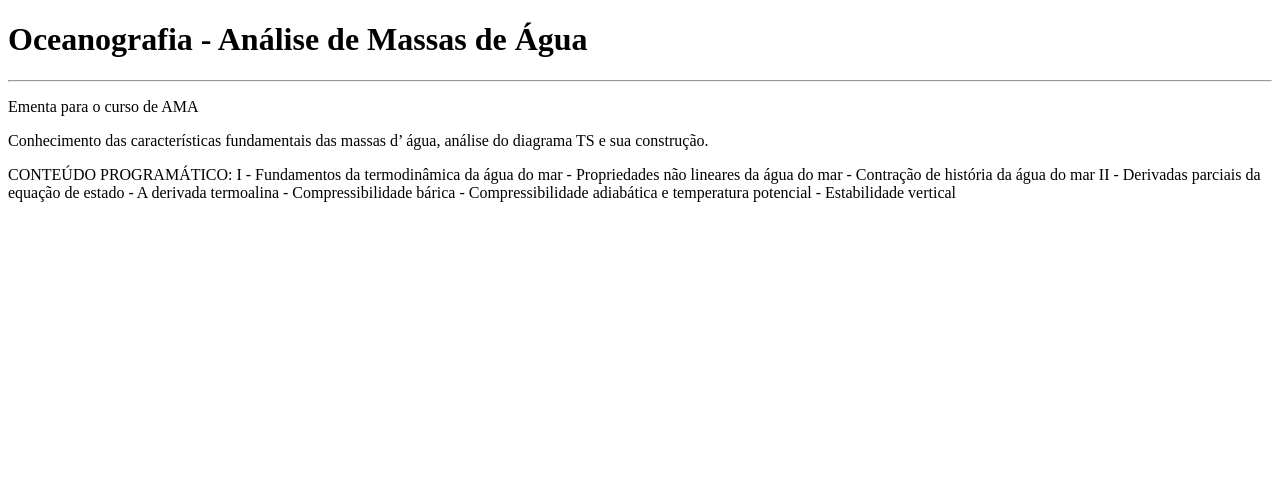
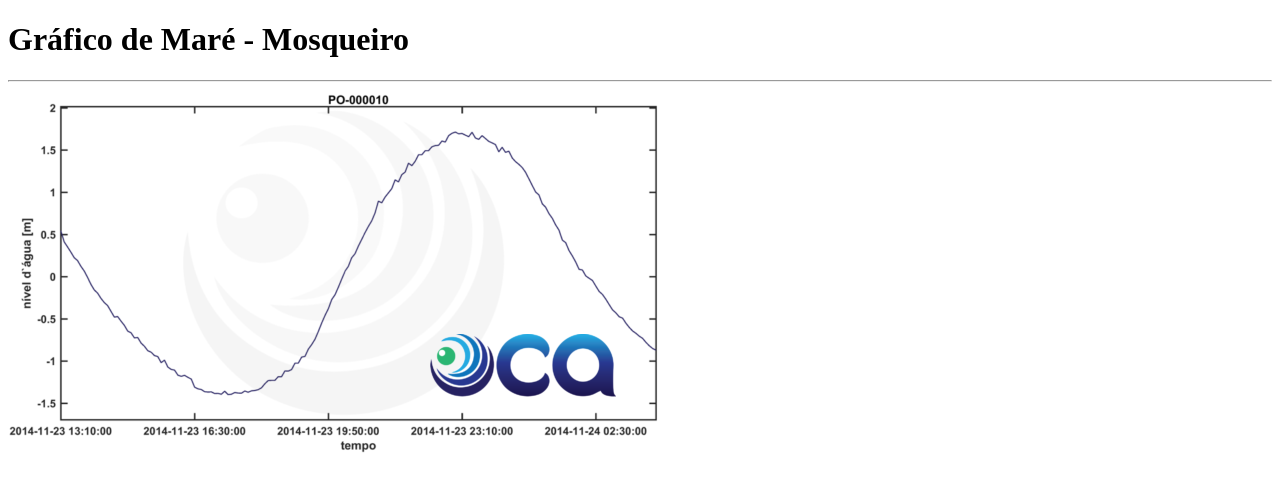
Before and after one commit to renanpeixoto/oceano1, a plain HTML site: page Site1/index.html in a window 1280 px wide. Drawn offline with Linux system fonts and the light colour scheme.

Commit message:
modifiquei pro oca
add graf para o oca

```diff
--- a/Site1/index.html
+++ b/Site1/index.html
@@ -4,23 +4,12 @@
     <meta charset="UTF-8">
     <meta http-equiv="X-UA-Compatible" content="IE=edge">
     <meta name="viewport" content="width=device-width, initial-scale=1.0">
-    <title>Meu primeiro repositório</title>
+    <title>Observatório da Costa Amazônica</title>
 </head>
 <body>
-   <h1>Oceanografia - Análise de Massas de Água</h1>
+   <h1>Gráfico de Maré - Mosqueiro</h1>
    <hr>
-   <p>Ementa para o curso de AMA</p>
-   <p>Conhecimento das características fundamentais das massas d’ água, análise do diagrama TS e sua construção.</p>
-   <p>CONTEÚDO PROGRAMÁTICO:
+  <img src="garf_logo.png" alt="Gráfico de Maré">
 
-    I - Fundamentos da termodinâmica da água do mar
-  - Propriedades não lineares da água do mar
-  - Contração de história da água do mar
-
-   II - Derivadas parciais da equação de estado
-  - A derivada termoalina
-  - Compressibilidade bárica
-  - Compressibilidade adiabática e temperatura potencial
-  - Estabilidade vertical</p>
 </body>
 </html>
```
Also changed, not shown: Site1/garf_logo.png (added), Site1/graf1_mare.png (added), Site1/logoOca.png (added).
